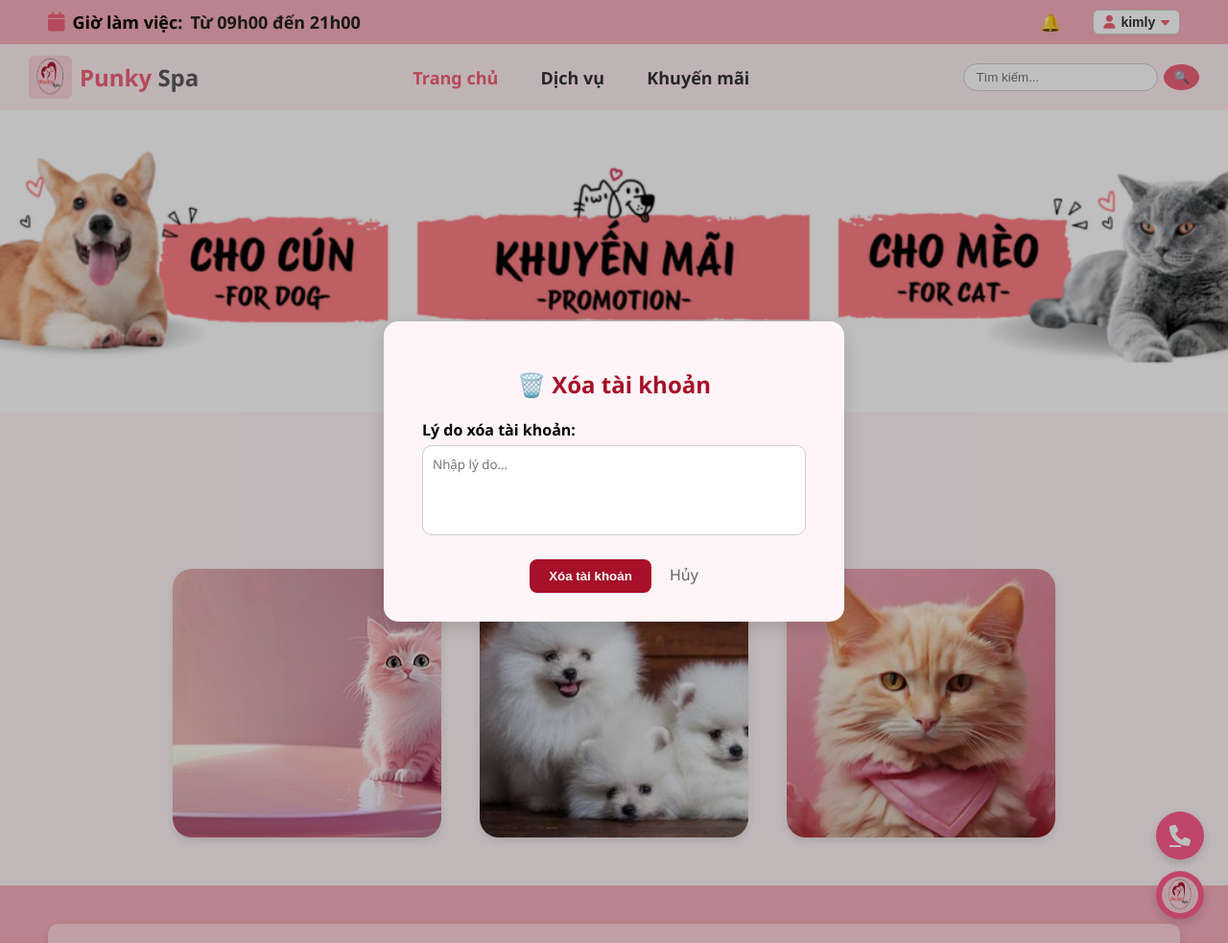
After one commit to kimly050105/CSKH, a Django app: page /xoa_tai_khoan/ in a window 1280 px wide. The commit adds this page. Shown: the whole page at 96% size. Run offline with Django 4.2, Linux system fonts and the light colour scheme; a user stored in the database is signed in; data that the repository does not hold is empty.

Commit message:
thêm giao diện xóa TK

```diff
--- a/LichHen/templates/lichhen/lich_hen_sap_toi.html
+++ b/LichHen/templates/lichhen/lich_hen_sap_toi.html
@@ -53,7 +53,7 @@
           </tr>
         </thead>
         <tbody>
-          {% for lh in lich_hens %}
+          {% for lh in lich_hen %}
           <tr>
             <td>{{ lh.thoi_gian|date:"H:i d/m/Y" }}</td>
             <td>{{ lh.khach_hang.ho_ten }}</td>
--- /dev/null
+++ b/TK/static/TK/delete.css
@@ -0,0 +1,90 @@
+/* 🌸 Toàn trang overlay phủ */
+.delete-overlay {
+  position: fixed; /* ✅ giúp che toàn bộ trang */
+  top: 0;
+  left: 0;
+  width: 100vw;
+  height: 100vh;
+  background: rgba(0, 0, 0, 0.25);
+  display: flex;
+  justify-content: center;
+  align-items: center;
+  z-index: 99999; /* ✅ đảm bảo nằm trên header/footer */
+}
+
+/* 🌸 Hộp chính */
+.delete-box {
+  background: #fff5f8;
+  border-radius: 15px;
+  padding: 30px 40px;
+  box-shadow: 0 6px 20px rgba(0,0,0,0.15);
+  text-align: center;
+  max-width: 400px;
+  width: 90%;
+  animation: fadeIn 0.3s ease;
+}
+
+/* 🌸 Tiêu đề */
+.delete-box h2 {
+  color: #a61028;
+  margin-bottom: 20px;
+  font-weight: 700;
+}
+
+/* 🌸 Label + ô nhập */
+.delete-box label {
+  display: block;
+  font-weight: 600;
+  text-align: left;
+  margin-bottom: 5px;
+}
+
+.delete-box textarea {
+  width: 100%;
+  border-radius: 10px;
+  border: 1px solid #ccc;
+  resize: none;
+  padding: 10px;
+  font-family: inherit;
+  box-sizing: border-box;
+}
+
+/* 🌸 Nút */
+.btn-area {
+  margin-top: 20px;
+}
+
+.btn-delete {
+  background-color: #a61028;
+  color: white;
+  border: none;
+  padding: 10px 20px;
+  border-radius: 8px;
+  cursor: pointer;
+  font-weight: 600;
+  transition: 0.3s;
+  opacity: 1 !important; /* ✅ luôn hiển thị rõ */
+  visibility: visible;
+}
+
+.btn-delete:hover {
+  background-color: #d24c83;
+}
+
+.btn-cancel {
+  margin-left: 15px;
+  color: #666;
+  text-decoration: none;
+  font-weight: 500;
+}
+.btn-delete:disabled {
+  background-color: #f4b6c8; /* màu hồng nhạt hơn */
+  color: white;
+  opacity: 1; /* ✅ vẫn hiện rõ khi disabled */
+  cursor: not-allowed;
+}
+/* 🌸 Hiệu ứng */
+@keyframes fadeIn {
+  from {opacity: 0; transform: scale(0.95);}
+  to {opacity: 1; transform: scale(1);}
+}
--- /dev/null
+++ b/TK/templates/TK/xoa_tai_khoan.html
@@ -0,0 +1,25 @@
+{% extends 'trangchu/index.html' %}
+{% load static %}
+
+{% block title %}Xóa tài khoản{% endblock %}
+
+{% block content %}
+<div class="delete-overlay">
+  <div class="delete-box">
+    <h2>🗑️ Xóa tài khoản</h2>
+
+    <form method="POST">
+      {% csrf_token %}
+      <label for="ly_do">Lý do xóa tài khoản:</label>
+      <textarea name="ly_do" id="ly_do" rows="4" placeholder="Nhập lý do..." required></textarea>
+
+      <div class="btn-area">
+        <button type="submit" class="btn-delete">Xóa tài khoản</button>
+        <a href="{% url 'home' %}" class="btn-cancel">Hủy</a>
+      </div>
+    </form>
+  </div>
+</div>
+
+<link rel="stylesheet" href="{% static 'TK/delete.css' %}">
+{% endblock %}
--- a/TK/urls.py
+++ b/TK/urls.py
@@ -7,4 +7,6 @@
     path('dangxuat/', views.dangxuat, name='dangxuat'),
     path('thongtintaikhoan/', views.thongtintaikhoan, name='thongtintaikhoan'),
     path('thongtinthucung/', views.thongtinthucung, name='thongtinthucung'),
+    path('xoa_tai_khoan/', views.xoa_tai_khoan, name='xoa_tai_khoan'),
+
 ]
--- a/TK/views.py
+++ b/TK/views.py
@@ -107,4 +107,14 @@
         'form': form,
         'user': request.user,
     })
-# Create your views here.
+
+@login_required
+def xoa_tai_khoan(request):
+    if request.method == 'POST':
+        ly_do = request.POST.get('ly_do')
+        user = request.user
+        user.delete()
+        messages.success(request, "Tài khoản của bạn đã được xóa thành công!")
+        return redirect('dangxuat')  # đăng xuất sau khi khóa
+
+    return render(request, 'TK/xoa_tai_khoan.html', {'user': request.user})
--- a/trangchu/templates/trangchu/index.html
+++ b/trangchu/templates/trangchu/index.html
@@ -60,7 +60,7 @@
                     <a href="{% url 'lich_hen_sap_toi' %}"><i class="fa fa-calendar"></i> Lịch hẹn</a>
                     <a href="#"><i class="fa fa-comments"></i> Khiếu nại</a>
                     <a href="{% url 'dangxuat' %}"><i class="fa fa-sign-out-alt"></i> Đăng xuất</a>
-                    <a href="#"><i class="fa fa-trash"></i> Xóa tài khoản</a>
+                    <a href="{% url 'xoa_tai_khoan' %}" class="delete-account"><i class="fa fa-trash"></i> Xóa tài khoản</a>
                 </div>
             </div>
 
```
Also changed, not shown: LichHen/migrations/0002_auto_20251023_1910.py (added), db.sqlite3.
